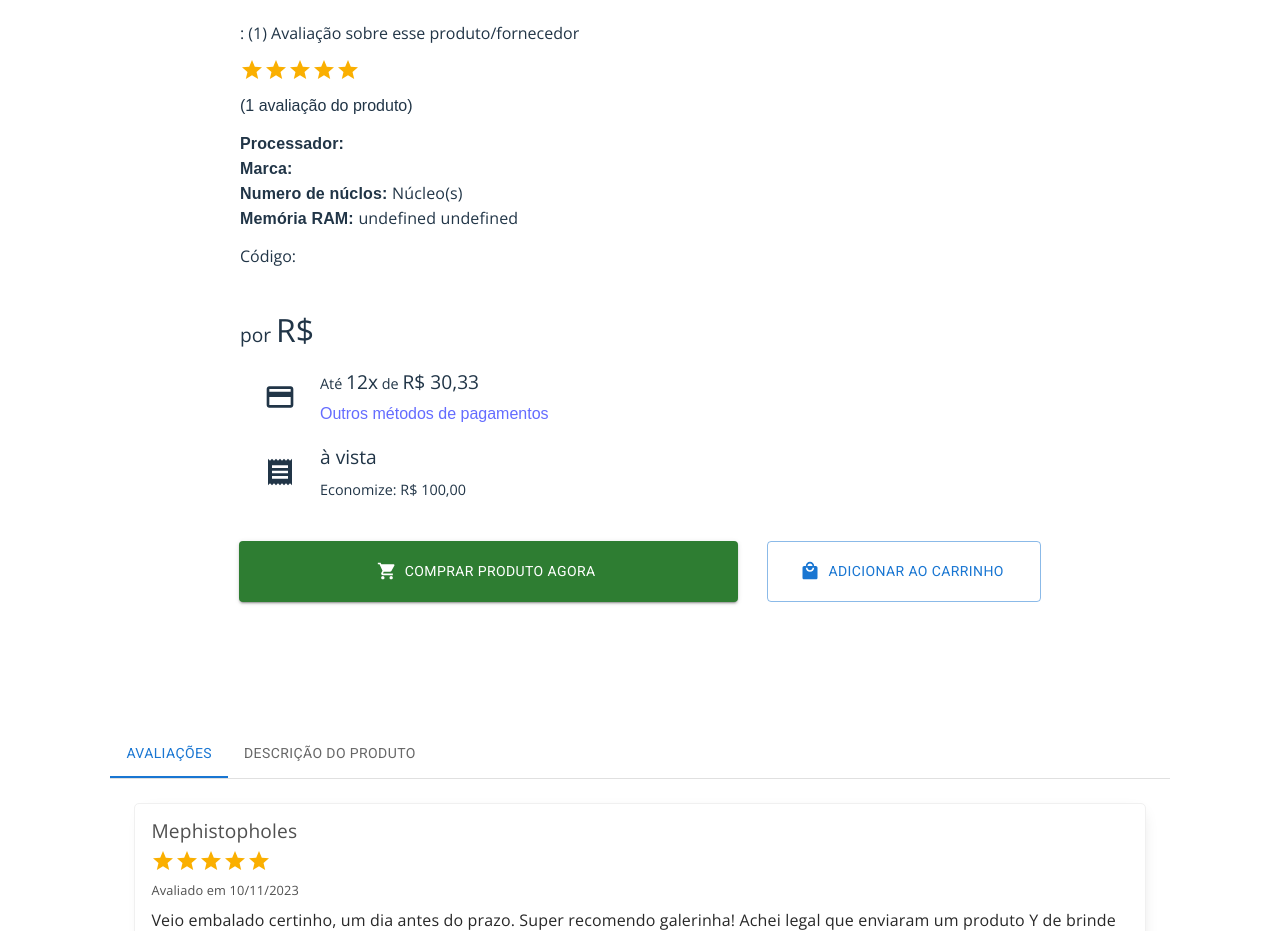
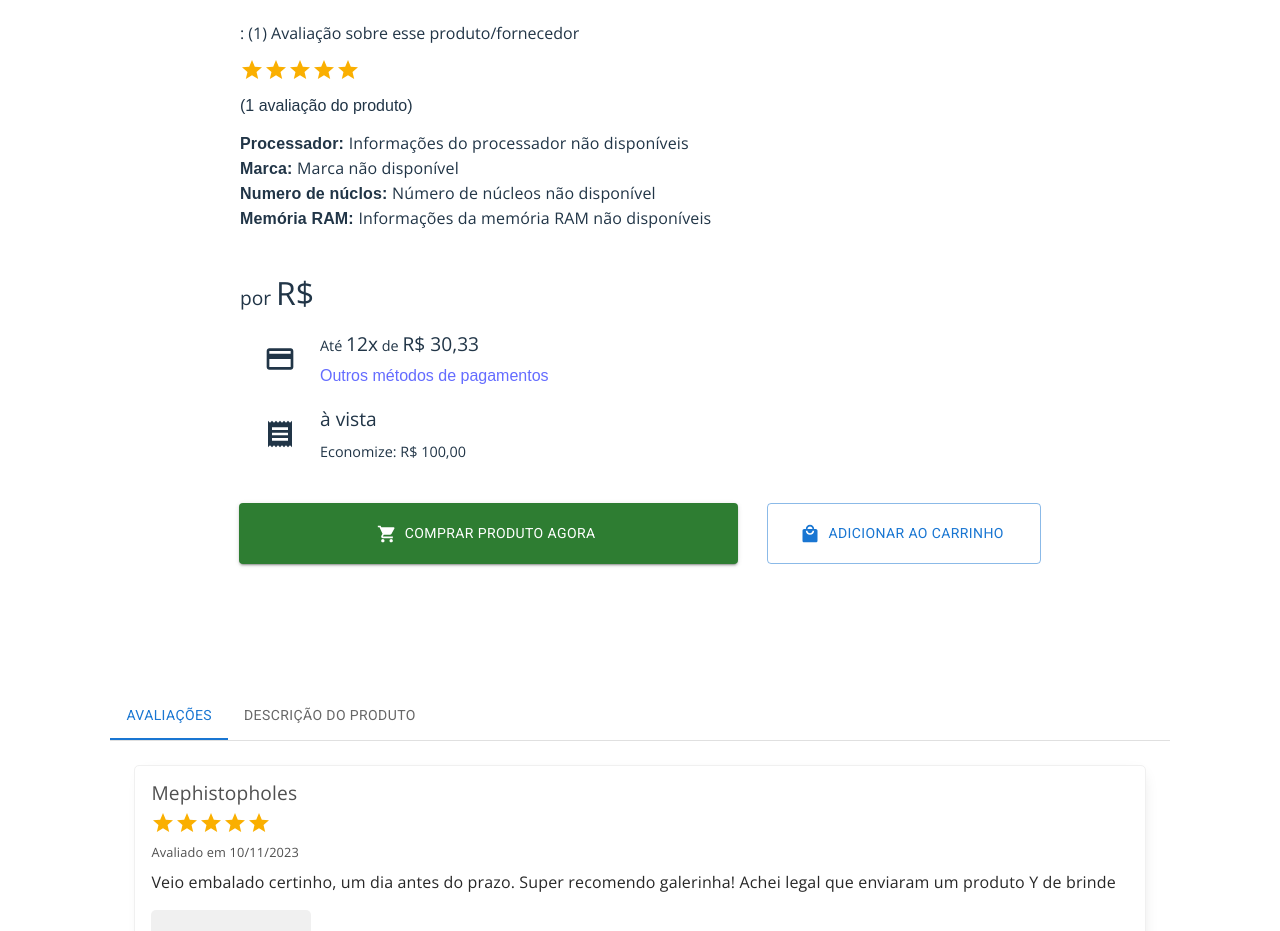
Before and after one commit to victorllucas694/Mippo-Frontend, a React (Vite) app: page /product/Hardware/C123123/4 in a window 1280 px wide. Shown: the part 1000-1931 px from the top of the page. Built offline with nearby package versions, Linux system fonts and the light colour scheme; no server answers; the HTML template or start-up script is replaced by a standard one; what react-swipeable-views-utils would draw is missing.

Commit message:
Task - Remove undefined

```diff
--- a/src/components/Admin/GeneralProducts/index.tsx
+++ b/src/components/Admin/GeneralProducts/index.tsx
@@ -333,7 +333,6 @@ function GeneralFunction() {
       <div className="body-content">
         <div className="header-dody-filter">
           <h1>{category}</h1>
-
           <div className="filter-by">
             <p>Ordenar por </p>
             <Select
--- a/src/components/Global/CardProduct/index.tsx
+++ b/src/components/Global/CardProduct/index.tsx
@@ -5,7 +5,6 @@ import AspectRatio from "@mui/joy/AspectRatio";
 import Button from "@mui/joy/Button";
 import Card from "@mui/joy/Card";
 import CardOverflow from "@mui/joy/CardOverflow";
-import Chip from "@mui/joy/Chip";
 import Link from "@mui/joy/Link";
 import Typography from "@mui/joy/Typography";
 import ArrowOutwardIcon from "@mui/icons-material/ArrowOutward";
--- a/src/components/ProductDescriptionPage/ProductDescriptionPresentation/index.tsx
+++ b/src/components/ProductDescriptionPage/ProductDescriptionPresentation/index.tsx
@@ -6,11 +6,7 @@ import {
 import PaymentIcon from "@mui/icons-material/Payment";
 import ReceiptIcon from "@mui/icons-material/Receipt";
 import { useRequestsProductsContext } from "../../../contexts/RequestsProductsContext";
-import {
-  Button,
-  Rating,
-  Typography,
-} from "@mui/material";
+import { Button, Rating, Typography } from "@mui/material";
 import ShoppingCartIcon from "@mui/icons-material/ShoppingCart";
 import LocalMallIcon from "@mui/icons-material/LocalMall";
 import { useState, useEffect } from "react";
@@ -56,16 +52,16 @@ function ProductDescriptionPresentation() {
   ) => {
     const token = localStorage.getItem("c__token");
     const foundedImages = await axiosInstance(
-      `/products-management-without-auth/get/all/images/${category}/${productID}/${imageCode}`, {
-      headers: {
-        Authorization: `Bearer ${token}`,
-      },
-    }
+      `/products-management-without-auth/get/all/images/${category}/${productID}/${imageCode}`,
+      {
+        headers: {
+          Authorization: `Bearer ${token}`,
+        },
+      }
     );
 
     foundedImages.data.map((data: any) => {
       const { tableName, largeImages, sideImages, imageCodes } = data;
-
 
       if (productSelected?.Codigo_das_Imagens === imageCodes) {
         setImageData({
@@ -83,13 +79,13 @@ function ProductDescriptionPresentation() {
 
   const purchaseItem = async () => {
     if (id) {
-      const addNewOrder = await axiosInstance.post(`payment-data`)
-      console.log(addNewOrder)
+      const addNewOrder = await axiosInstance.post(`payment-data`);
+      console.log(addNewOrder);
     }
     if (!id) {
-      window.location.href = '/login'
+      window.location.href = "/login";
     }
-  }
+  };
 
   useEffect(() => {
     const currentURL = window.location.pathname;
@@ -108,7 +104,6 @@ function ProductDescriptionPresentation() {
       );
     }
   }, [productSelected]);
-
 
   return (
     <PresentationBox>
@@ -136,7 +131,6 @@ function ProductDescriptionPresentation() {
               />
             ))}
           </div>
-
         </div>
         <div className="information-product-presentation">
           <div className="brand-product">
@@ -155,28 +149,38 @@ function ProductDescriptionPresentation() {
               <span>
                 <strong>Processador: </strong>
               </span>
-              {`${productSelected?.Marca_do_chipset_de_video || ""} ${productSelected?.Tipo_de_processador || ""
-                } ${productSelected?.Velocidade_do_processador || ""} ${productSelected?.Tipo_de_soquete_do_processador || ""
-                }`.trim()}
+              {`${productSelected?.Marca_do_chipset_de_video || ""} ${
+                productSelected?.Tipo_de_processador || ""
+              } ${productSelected?.Velocidade_do_processador || ""} ${
+                productSelected?.Tipo_de_soquete_do_processador || ""
+              }`.trim() &&
+              productSelected?.Marca_do_chipset_de_video &&
+              productSelected?.Tipo_de_processador &&
+              productSelected?.Velocidade_do_processador &&
+              productSelected?.Tipo_de_soquete_do_processador
+                ? `${productSelected.Marca_do_chipset_de_video} ${productSelected.Tipo_de_processador} ${productSelected.Velocidade_do_processador} ${productSelected.Tipo_de_soquete_do_processador}`
+                : "Informações do processador não disponíveis"}
               <br />
               <span>
                 <strong>Marca: </strong>
               </span>
-              {productSelected?.Marca}
+              {productSelected?.Marca || "Marca não disponível"}
               <br />
               <span>
                 <strong>Numero de núclos: </strong>
               </span>
-              {productSelected?.Numero_de_processadores} Núcleo(s)
+              {productSelected?.Numero_de_processadores
+                ? `${productSelected.Numero_de_processadores} Núcleo(s)`
+                : "Número de núcleos não disponível"}
               <br />
               <span>
                 <strong>Memória RAM: </strong>
               </span>
-              {productSelected?.Tamanho_da_memoria +
-                " " +
-                productSelected?.Tipo_de_Memoria}
+              {productSelected?.Tamanho_da_memoria &&
+              productSelected?.Tipo_de_Memoria
+                ? `${productSelected.Tamanho_da_memoria} ${productSelected.Tipo_de_Memoria}`
+                : "Informações da memória RAM não disponíveis"}
             </Typography>
-            <p>Código: <span><strong>{productSelected?.Codigo}</strong></span></p>
           </div>
           <PurchaseInstallment>
             <p>
```
